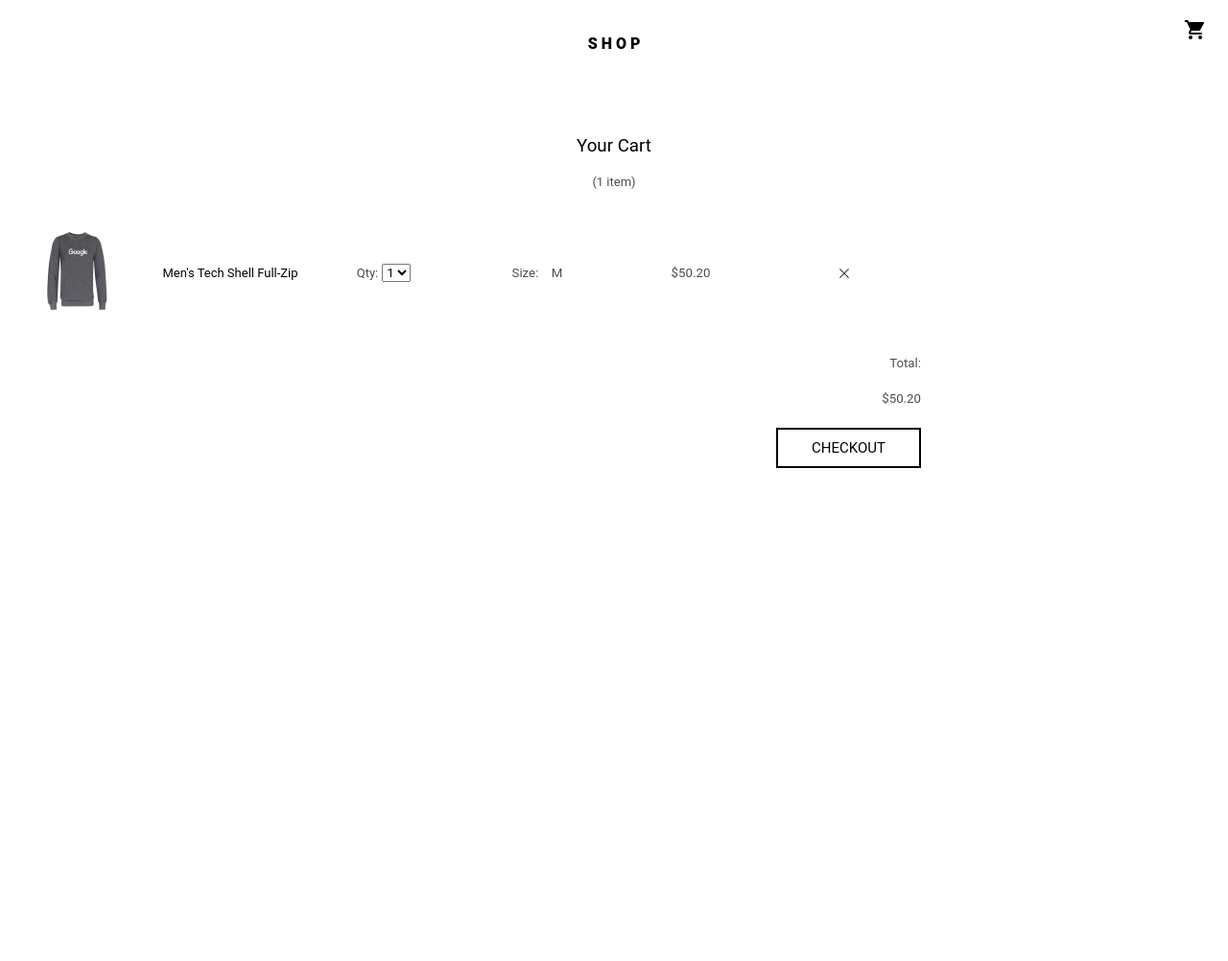
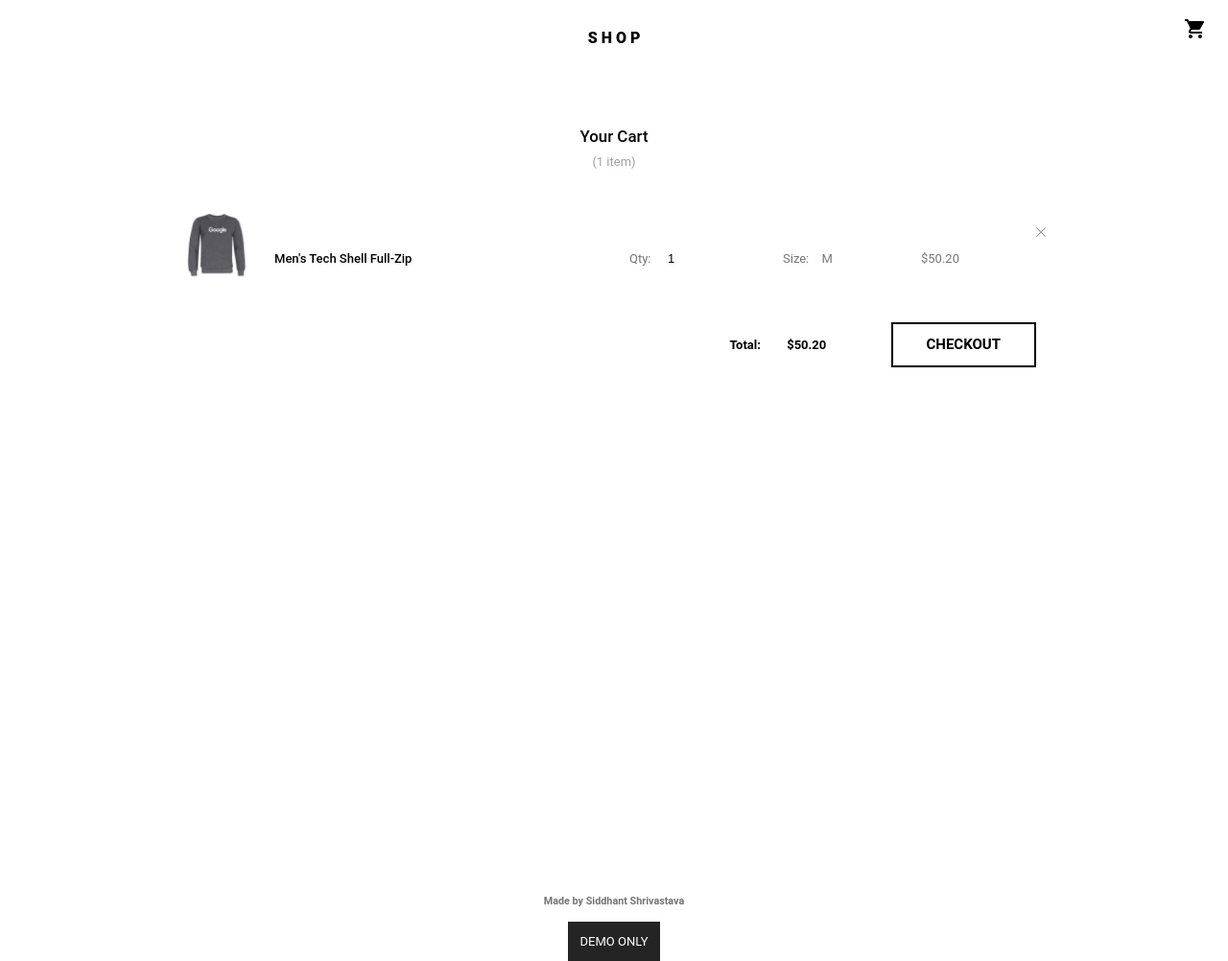
Before and after one commit to siddhant3992/shopping, a plain HTML site: page checkout.html in a window 1280 px wide. Shown: the whole page at 96% size. Before the commit the page ends 800 px from the top, so only its background shows below. Drawn offline with Linux system fonts and the light colour scheme.

Commit message:
complete checkout page

```diff
--- /dev/null
+++ b/checkout.css
@@ -0,0 +1,295 @@
+body {
+    margin: 0;
+    font-family: 'Roboto', 'Noto', sans-serif;
+    font-size: 13px;
+    line-height: 1.5;
+    min-height: 100vh;
+}
+
+.header {
+    position: relative;
+}
+
+.align-text-center {
+    text-align: center;
+}
+
+.cart-icon {
+    position: absolute;
+    width: 20px;
+    top: 20px;
+    right: 25px;
+}
+
+.heading {
+    padding-bottom: 56px;
+}
+
+.heading a {
+    text-decoration: none;
+    color: black;
+}
+
+/*---page main heading SHOP---*/
+
+.main-heading {
+    font-size: medium;
+    font-weight: 800;
+    margin-top: 1.4em;
+}
+
+/*---page main heading SHOP---*/
+
+.main-heading {
+    font-size: medium;
+    font-weight: 800;
+    margin-top: 1.4em;
+}
+
+/*------main container------*/
+
+.checkout-container {
+    display: block;
+    position: relative;
+    padding-top: 0px;
+    padding-bottom: 64px;
+    min-height: 100vh;
+}
+
+/*-----second container-------*/
+
+.main-container {
+    margin: 0 auto;
+    padding: 0 24px 48px 24px;
+    max-width: 900px;
+    overflow: hidden;
+}
+
+/*****header of page******/
+
+/*----shop-----*/
+.header {
+    text-align: center;
+}
+
+/*----item------*/
+.header>h1 {
+    margin: 0 0 4px 0;
+    font-size: 1.3em;
+    font-weight: 500;
+}
+
+.header span {
+    color: rgb(163, 160, 160);
+}
+
+.list {
+    margin: 40px 0;
+}
+
+.flex-layout {
+    display: flex;
+    position: relative;
+    margin-bottom: 24px;
+}
+
+.flex-details {
+    display: flex;
+    flex: 1 1 auto;
+    margin-left: 24px;
+    align-items: center;
+    position: relative;
+}
+
+.checkout-image {
+    width: 72px;
+    height: 72px;
+}
+.name {
+    flex: 1 1 auto;
+    line-height: 20px;
+    font-weight: 500;
+    float: left;
+    width: calc(100% - 438px);
+    margin-top: 26px;
+    margin-right: 30px;
+}
+
+.detail {
+    display: flex;
+    margin-top: 26px;
+    margin-right: 30px;
+    height: 20px;
+}
+
+.quantity {
+    min-width: 80px;
+    width: 160px;
+}
+
+.cross-icon {
+    width: 10px;
+    height: 10px;
+    opacity: 0.5;
+    position: absolute;
+    top: 18px;
+    right: 0;
+}
+
+.qty-select {
+    display: inline-block;
+    position: relative;
+}
+
+.qty-select>[prefix] {
+    position: absolute;
+    left: 0px;
+    top: calc(50% - 8px);
+    line-height: 16px;
+    color: #737373;
+    pointer-events: none;
+}
+
+.qty-select>select {
+    font-size: 16px;
+    padding-left: 40px;
+}
+
+.qty-select>select {
+    width: 100%;
+    appearance: none;
+    border: none;
+    background-color: transparent;
+    border-radius: 0;
+    font-size: 1em;
+    font-weight: 300;
+    color: #202020 margin:0px;
+    outline: none;
+}
+
+.size {
+    min-width: 70px;
+    width: 144px;
+}
+
+.size>span {
+    margin-left: 10px;
+}
+
+.price,
+.size {
+    display: inline-block;
+    white-space: nowrap;
+    color: #757575;
+}
+
+.price {
+    min-width: 70px;
+    width: 100px;
+}
+
+.checkout-total-btn {
+    font-weight: bold;
+    text-align: right;
+    margin-right: 10px;
+}
+
+.total {
+    margin: 0 64px 0 24px;
+}
+
+.checkout-btn {
+    display: inline-block;
+}
+
+/*------shop now button-------*/
+
+.checkout-btn>a {
+    font-size: 15px;
+    color: black;
+    padding: 10px 35px;
+    display: inline-block;
+    border: 2px solid black;
+    text-decoration: none;
+}
+
+.checkout-btn>a:active {
+    background-color: black;
+    color: white;
+}
+
+/*--------footer-----------*/
+
+.footer {
+    position: absolute;
+    bottom: 0;
+    left: 0;
+    right: 0;
+    text-align: center;
+    margin-top: 20px;
+    line-height: 24px;
+}
+
+.footer>a {
+    text-decoration: none;
+    color: #757575;
+}
+
+.demo-label {
+    box-sizing: border-box;
+    width: 120px;
+    padding: 13px;
+    margin: 8px auto 0;
+    background-color: #242424;
+    ;
+    color: white;
+}
+
+@media(max-width:767px) {
+    .header>h1 {
+        font-size: 1.1em;
+    }
+    .flex-details {
+        flex-direction: column;
+        margin-left: 10px;
+        align-items: stretch;
+    }
+    .name {
+        width: 100%;
+    }
+    .heading {
+        padding: 0px;
+    }
+    .checkout-btn>a {
+        color: white;
+        position: fixed;
+        bottom: 0;
+        left: 0;
+        right: 0;
+        padding: 20px 0px;
+        border: none;
+        background-color: rgb(12, 12, 75);
+        text-align: center;
+        width: 100%;
+        font-size: 15px;
+    }
+    .footer {
+        display: none;
+    }
+}
+
+@media (max-width:360px) {
+    .detail {
+        flex-direction: column;
+        margin-top: 0px;
+        margin-right: 0px;
+
+    }
+    .name{
+        margin-top: 0px;
+        line-height: 0px;
+    }
+    .total {
+        margin: 0px 0px 0px 24px;
+    }
+}
--- a/checkout.html
+++ b/checkout.html
@@ -4,15 +4,13 @@
 <head>
     <meta charset="UTF-8">
     <meta name="viewport" content="width=device-width, initial-scale=1.0">
-    <link rel="stylesheet" href="style.css">
-    <link rel="stylesheet" href="common-style.css">
     <meta http-equiv="X-UA-Compatible" content="ie=edge">
+    <link rel="stylesheet" href="checkout.css">
     <title>Document</title>
 </head>
 
 <body>
-    <!--header part with navbar-->
-    <div class="header align-text-center">
+        <div class="heading align-text-center">
                 <div>
                     <h1>
                         <a href="index.html" class="main-heading">S H O P</a>
@@ -22,20 +20,29 @@
                     </a>
                 </div>
             </div>
-    <div class="align-text-center checkout-top">
-        <h3>Your Cart</h3>
-        <h4 class="textsize highlight-txt">(1 item)</h4>
+    <!--checkout page start-->
+    <div class="checkout-container">
+        <div class="main-container">
+            <section>
+                <div class="header">
+                    <h1>Your Cart</h1>
+                    <span>(1 item)</span>
                 </div>
-
-    <div class="checkout-details">
-        <div>
-            <img src="menstshirt/2.jpg" class="checkout-img" alt="" />
-        </div>
-
-        <p class="text-wrapper textsize">Men's Tech Shell Full-Zip</p>
+                <div class="list">
+                    <div class="flex-layout">
 
                         <div>
-            <span class="highlight-txt textsize">Qty:</span>
+                            <img src="menstshirt/2.jpg" alt="" class="checkout-image" />
+                        </div>
+                        <div class="flex-details">
+                            <div class="name">
+                                <p class="text-wrapper">Men's Tech Shell Full-Zip</p>
+                            </div>
+                            <div class="detail">
+                                <div class="quantity">
+                                    <div class="qty-select">
+                                        <label prefix>Qty:</label>
+
                                         <select name="">
                                             <option value="1">1</option>
                                             <option value="2">2</option>
@@ -43,22 +50,37 @@
                                             <option value="4">4</option>
                                             <option value="5">5</option>
                                         </select>
+
                                     </div>
-        <div>
-            <h5 class="highlight-txt">Size:&emsp;M</h5>
                                 </div>
-        <div>
-            <h5 class="highlight-txt">$50.20</h5>
+                                <div class="size">
+                                    Size:
+                                    <span>M</span>
                                 </div>
-        <div>
+                                <div class="price">
+                                    $50.20
+                                </div>
                                 <img src="image/cross.png" alt="" class="cross-icon" />
                             </div>
-
                         </div>
-    <div class="align-text-right">
-        <h5 class="highlight-txt">Total:</h5>
-        <h5 class="highlight-txt">$50.20</h5>
-        <div class="add-btn shop-btn"><a href="placeorder.html">CHECKOUT</a></div>
+                    </div>
+                </div>
+                <div class="checkout-total-btn">
+                    Total:
+                    <span class="total">$50.20</span>
+                    <div class="checkout-btn">
+                        <a href="placeorder1.html">CHECKOUT</a>
+                    </div>
+                </div>
+            </section>
+        </div>
+        <!--footer part-->
+        <div class="footer">
+            <a href="">
+                <h5>Made by Siddhant Shrivastava</h5>
+            </a>
+            <span class="demo-label">DEMO ONLY</span>
+        </div>
     </div>
 
 </body>
--- a/placeorder.css
+++ b/placeorder.css
@@ -22,7 +22,7 @@ form {
     right: 25px;
 }
 .heading {
-    padding-bottom: 30px;
+    padding-bottom: 56px;
 }
 .heading a{
     text-decoration: none;
```
Lines whose indentation alone changed are shown as unchanged.
